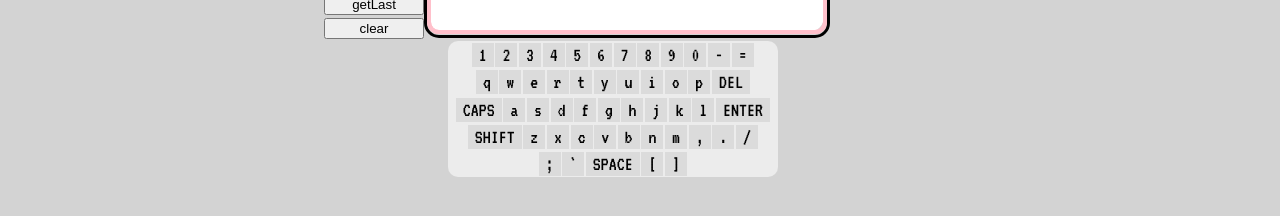
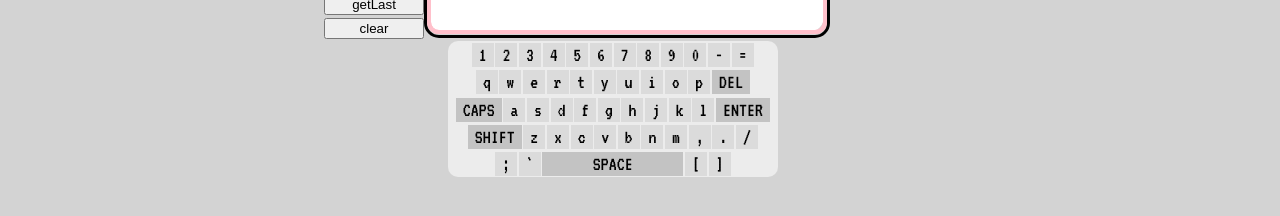
Before and after one commit to SickkMade/react-pictochat, a React (Vite) app: page /login in a window 1280 px wide. Both pictures are taken after typing "Sample" into the empty fields and a click on the button "Submit". Shown: the part 546-762 px from the top of the page. Built offline with nearby package versions, Linux system fonts and the light colour scheme; no server answers.

Commit message:
finished keyboard implimentation

```diff
--- a/src/components/InputSection.jsx
+++ b/src/components/InputSection.jsx
@@ -16,6 +16,8 @@ function InputSection({ socket }) {
     const canvasRef = useRef(null)
     const contextRef = useRef(null)
     const [canvasText, setCanvasText] = useState('')
+    const [shift, setShift] = useState(false)
+    const [caps, setCaps] = useState(false)
 
     function clear(){
         contextRef.current.clearRect(0, 0, canvasRef.current.width, canvasRef.current.height);
@@ -56,21 +58,30 @@ function InputSection({ socket }) {
             case 'SPACE':
                 setCanvasText(canvasText+' ')
                 break;
+            case 'CAPS':
+                setCaps(!caps);
+                break;
+            case 'SHIFT':
+                setShift(!shift);
+                break
             default:
-                setCanvasText(canvasText+input)
+                caps ? input = input.toUpperCase() : input
+                shift ? input = input.toUpperCase() : input
+                setShift(false) //put this in a conditional
+                setCanvasText(canvasText + input)
                 break;
         }
     }
 
     return (
         <section id="input-section">
-            <DrawingContext.Provider value={{buttonWidth, setButtonWidth, color, setColor, canvasRef, setImage, contextRef, clear, canvasText, setCanvasText}}>
+            <DrawingContext.Provider value={{buttonWidth, setButtonWidth, color, setColor, canvasRef, setImage, contextRef, clear, canvasText, setCanvasText, caps, shift}}>
             <div className='InputSection--canvas__wrapper'>
                 <Toolbar sendMessage={sendMessage} />
                 <Canvas />
             </div>
+            <Keyboard addLetter={addLetter}/>
             </DrawingContext.Provider>
-            <Keyboard addLetter={addLetter}/>
         </section>
 
     )
--- a/src/components/Keyboard.jsx
+++ b/src/components/Keyboard.jsx
@@ -1,5 +1,9 @@
+import {useContext} from 'react'
+import { DrawingContext } from './InputSection';
+
 
 function Keyboard( { addLetter } ) {
+    const {shift, caps} = useContext(DrawingContext)
     const keys = [
         ['1', '2', '3', '4', '5', '6', '7', '8', '9', '0', '-', '='],
         ['q', 'w', 'e', 'r', 't', 'y', 'u', 'i', 'o', 'p', 'DEL'],
@@ -8,13 +12,24 @@ function Keyboard( { addLetter } ) {
         [';', '`', 'SPACE', '[', ']'],
       ];
 
+      const isCaps = (conditional) => conditional ? 'BottomHalf--Keyboard__Key__Darker' : ''
+
   return (
     <div className='BottomHalf--Keyboard'>
         {keys.map((keyarray, i) => {
             return(
             <div className="BottomHalf--Keyboard__Row" key={i}>
                 {keyarray.map((key,i) => {
-                    return <button className="BottomHalf--Keyboard__Key" onClick={addLetter} key={i}>{key}</button>
+                    return <button
+                    className={`BottomHalf--Keyboard__Key
+                        ${key === 'SHIFT' || key === "CAPS" || key==='SPACE' || key ==='DEL' || key==='ENTER' ? 'BottomHalf--Keyboard__Key__Dark' : ''}
+                        ${key === 'SPACE' ? 'BottomHalf--Keyboard__Key__Space': ''}
+                        ${key === 'CAPS' ? isCaps(caps) : ''}
+                        ${key === 'SHIFT' ? isCaps(shift) : ''}
+                    `}
+                    onClick={addLetter}
+                    key={i}>{key}
+                    </button>
                 })}
 
             </div>
--- a/src/css/BottomHalf.css
+++ b/src/css/BottomHalf.css
@@ -31,3 +31,14 @@
     width:60%;
     margin-left:22.5%;
 }
+
+.BottomHalf--Keyboard__Key__Dark{
+    background-color: rgb(195, 195, 195);
+}
+.BottomHalf--Keyboard__Key__Space{
+    padding: 0 15%;
+}
+
+.BottomHalf--Keyboard__Key__Darker{
+    background-color: rgb(154, 154, 154);
+}
```
